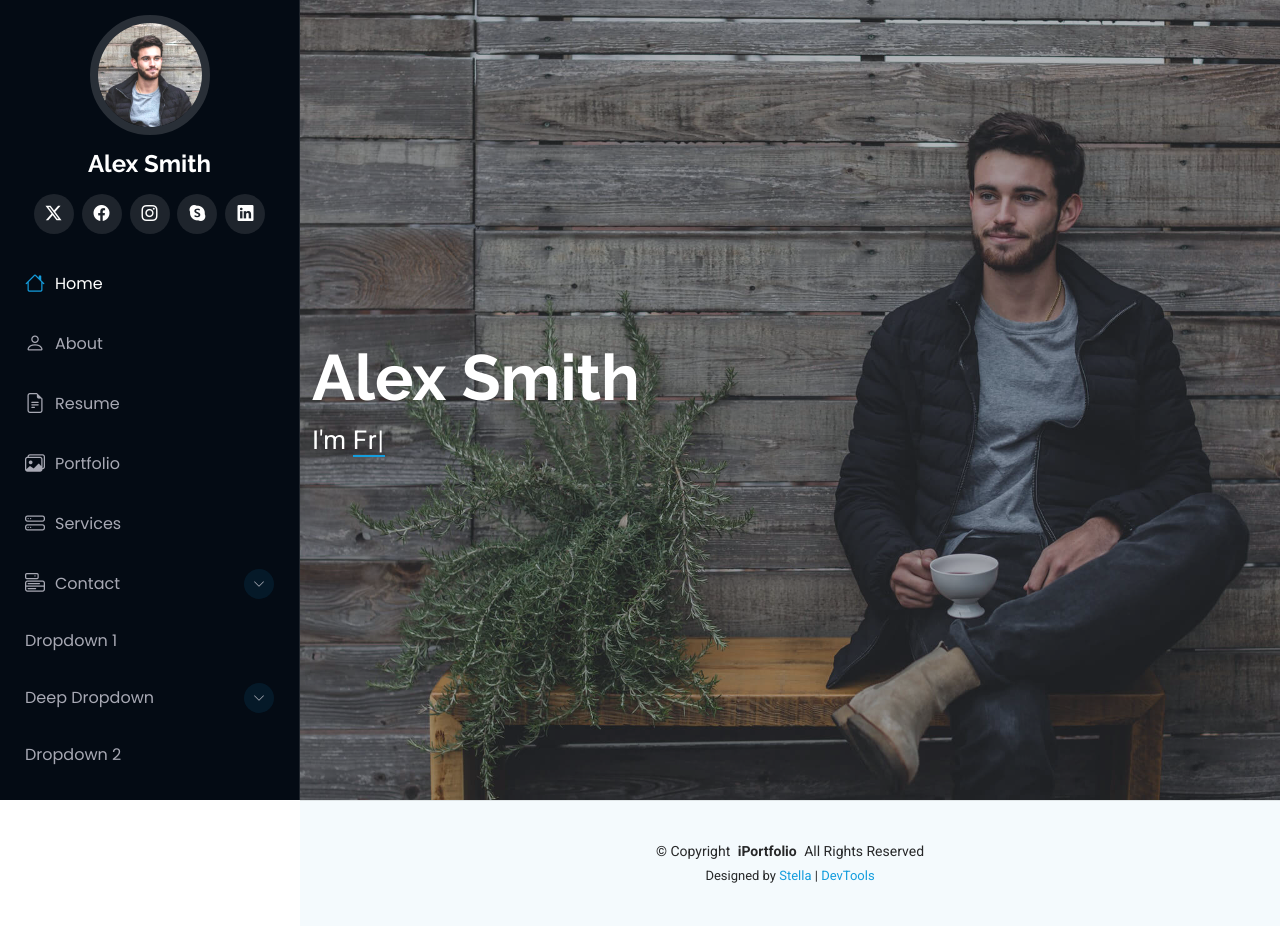
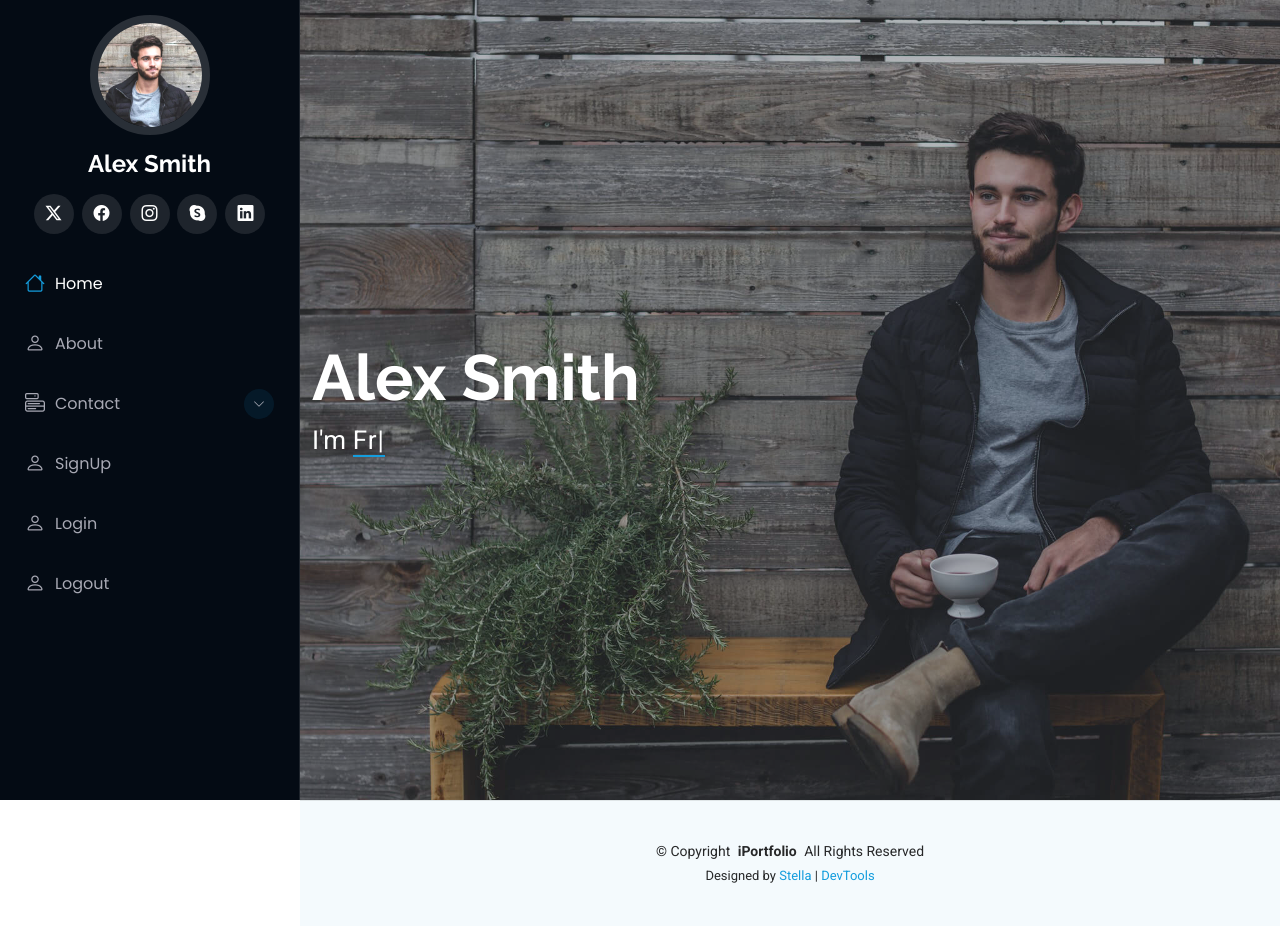
Before and after one commit to Chisom-cell/dynamic-portfolio-website, a Django app: page / in a window 1280 px wide. Run offline with Django 5.2, Linux system fonts and the light colour scheme; some libraries are stand-ins or nearby versions.

Commit message:
added signup, login and logout

```diff
--- /dev/null
+++ b/authapp/urls.py
@@ -0,0 +1,8 @@
+from django.urls import path
+from . import views
+
+urlpatterns = [
+    path('signup/',views.signup,name='signup'),
+    path('login/',views.handleLogin,name='login'),
+    path('logout/',views.handleLogout,name='logout'),
+]
--- a/project/settings.py
+++ b/project/settings.py
@@ -42,7 +42,9 @@ INSTALLED_APPS = [
     'django.contrib.sessions',
     'django.contrib.messages',
     'django.contrib.staticfiles',
+    # my apps
     'portfolio',
+    'authapp',
 ]
 
 MIDDLEWARE = [
--- a/project/urls.py
+++ b/project/urls.py
@@ -20,4 +20,5 @@ from django.urls import path, include
 urlpatterns = [
     path('admin/', admin.site.urls),
     path('', include('portfolio.urls')),
+    path('auth/',include('authapp.urls')),
 ]
--- a/templates/basic.html
+++ b/templates/basic.html
@@ -6,7 +6,7 @@
   <meta charset="utf-8">
   <meta content="width=device-width, initial-scale=1.0" name="viewport">
   <title>
-   {% block titile %}{% endblock titile %}
+   {% block title %}{% endblock title %}
 
 
   </title>
@@ -67,27 +67,16 @@
       <ul>
         <li><a href="/" class="active"><i class="bi bi-house navicon"></i>Home</a></li>
         <li><a href="/about"><i class="bi bi-person navicon"></i> About</a></li>
-        <li><a href="#resume"><i class="bi bi-file-earmark-text navicon"></i> Resume</a></li>
+        {% comment %} <li><a href="#resume"><i class="bi bi-file-earmark-text navicon"></i> Resume</a></li>
         <li><a href="#portfolio"><i class="bi bi-images navicon"></i> Portfolio</a></li>
-        <li><a href="/services"><i class="bi bi-hdd-stack navicon"></i> Services</a></li>
-        <li class="/contact"><a href="#"><i class="bi bi-menu-button navicon"></i> <span>Contact</span> <i class="bi bi-chevron-down toggle-dropdown"></i></a>
-          <ul>
-            <li><a href="#">Dropdown 1</a></li>
-            <li class="dropdown"><a href="#"><span>Deep Dropdown</span> <i class="bi bi-chevron-down toggle-dropdown"></i></a>
-              <ul>
-                <li><a href="#">Deep Dropdown 1</a></li>
-                <li><a href="#">Deep Dropdown 2</a></li>
-                <li><a href="#">Deep Dropdown 3</a></li>
-                <li><a href="#">Deep Dropdown 4</a></li>
-                <li><a href="#">Deep Dropdown 5</a></li>
-              </ul>
-            </li>
-            <li><a href="#">Dropdown 2</a></li>
-            <li><a href="#">Dropdown 3</a></li>
-            <li><a href="#">Dropdown 4</a></li>
-          </ul>
-        </li>
-        <li><a href="#contact"><i class="bi bi-envelope navicon"></i> Contact</a></li>
+        <li><a href="/services"><i class="bi bi-hdd-stack navicon"></i> Services</a></li> {% endcomment %}
+        <li><a href="/contact/"><i class="bi bi-menu-button navicon"></i> <span>Contact</span> <i class="bi bi-chevron-down toggle-dropdown"></i></a></li>
+
+
+        <li><a href="/auth/signup/"><i class="bi bi-person navicon"></i> <span>SignUp</span></a></li>
+        <li><a href="/auth/login/"><i class="bi bi-person navicon"></i> <span>Login</span></a></li>
+        <li><a href="/auth/logout/"><i class="bi bi-person navicon"></i> <span>Logout</span></a></li>
+
       </ul>
     </nav>
 
@@ -101,7 +90,7 @@
     {% endblock hero %}
 
 
-   <main id="main">
+   {% comment %} <main id="main"> {% endcomment %}
     {% block body %}
 
 
```
Also changed, not shown: authapp/views.py (+9 -0 lines), templates/login.html (added, +52 -0 lines), templates/signup.html (added, +52 -0 lines).
